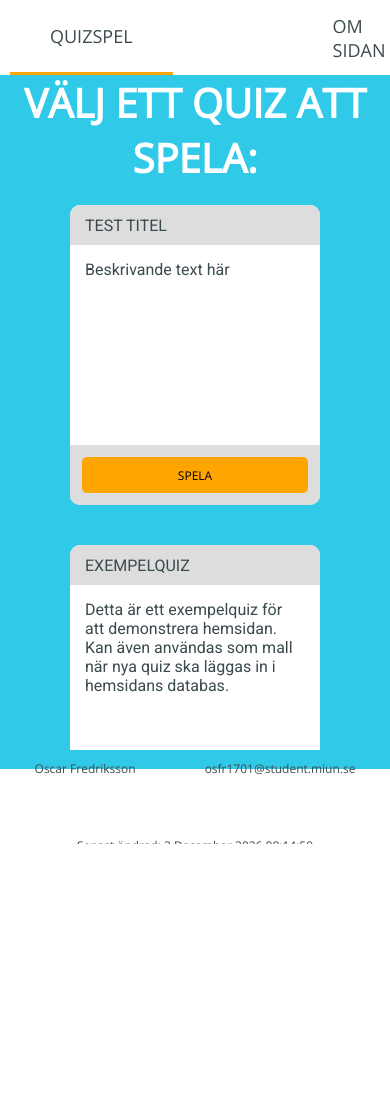
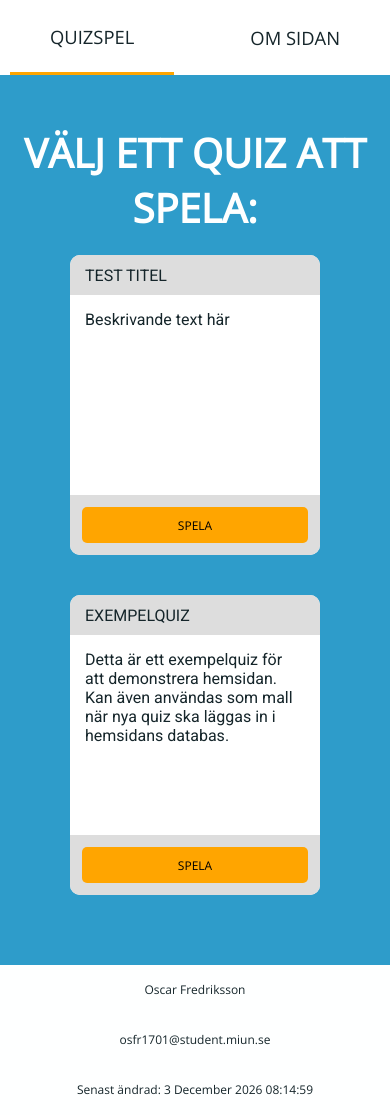
Before and after one commit to OscarFredriksson/DT100G, a PHP site: page / in a window 390 px wide. Before the commit the page ends 844 px from the top, so only its background shows below. Run offline with PHP 8.4, Linux system fonts and the light colour scheme; data comes from the database, SQL or seed files in the repository; both versions use the stored data as it was after the commit; some web fonts are replaced.

Commit message:
Mer städning + lite mobilanpassning

```diff
--- a/Projekt/css/style.css
+++ b/Projekt/css/style.css
@@ -1,9 +1,12 @@
 :root
 {
-    --light-blue-color: #30c9e8;
-    --middle-blue-color: #107896;
+    --light-blue-color: #2E9CCA; /*#30c9e8*/;
     --dark-blue-color: #3A4A4D;
-    --white-color: #FFFFFF; /*#F9FBFB;*/
+    --light-section-color: #FFFFFF;
+
+    --light-text-color: #FEFFFF;
+    --dark-text-color: #15252A;
+    --white-color: #FEFFFF; /*#F9FBFB;*/
     --accent-color: orange;
 
     --icon-gray-color: #777777;
@@ -23,21 +26,58 @@
 html, body
 {
     font-family: var(--main-font);
-    background-color: var(--light-blue-color);
     padding: 0;
     margin: 0;
     height: 100%;
+}
 
-    overflow-y: auto;
+h1
+{
+    margin: 0;
+    text-transform: uppercase;
+    font-size: 2.5em;
+    color: var(--light-text-color);
 }
+
+.button
+{
+    background-color: var(--light-section-color);
+    color: var(--dark-text-color);
+    text-transform: uppercase;
+    font-family: var(--main-font);
+    font-size: 1.25em;
+    border: none;
+    padding: 1em;
+    margin: 0.5em;
+    display: inline-block;
+    min-width: 175px;
+    border-radius: 10px;
+    text-align: center;
+    box-shadow: var(--box-shadow);
+    text-decoration: none;
+
+    transition: filter 0.2s;
+}
+
+.button:hover
+{
+    filter: brightness(90%);
+}
+
 .wrapper
 {
-    width: 100%;
-    height: 100%;
+    background-color: var(--light-blue-color);
+
+    min-height: 100vh;  /*Fyll alltid hela skärmen så footern hamnar längst ner*/
+
     display: flex;
     flex-direction: column;
-    justify-content: space-between;
 }
+
+
+/* ------------------
+        Header
+    ------------------ */
 
 header
 {
@@ -45,7 +85,7 @@
     padding: 0;
     display: flex;
     align-items: center;
-    background-color: var(--white-color);
+    background-color: var(--light-section-color);
     height: 75px;
     width: 100%;
     font-family: 'Roboto';
@@ -78,9 +118,9 @@
     padding-left: 40px;
     padding-right: 40px;
     text-transform: uppercase;
-    color: var(--dark-blue-color);
+    color: var(--dark-text-color);
     font-weight: 100;
-    font-size: 18px;
+    font-size: 1.15em;
     font-family: var(--main-font);
     text-decoration: none;
 }
@@ -91,15 +131,24 @@
     border-color: var(--accent-color);
 }
 
+
+/* ------------------
+        Footer
+    ------------------ */
+
 footer
 {
+    height: 50px;
+    line-height: 50px;
     margin: 0;
     padding: 0;
-    background-color: var(--white-color);
-    max-height: 75px;
-    display: inline-flex;
-    align-items: center;
-    width: 100%;
+    background-color: var(--light-text-color);
+}
+
+footer a, footer p
+{
+    text-decoration: none;
+    color: var(--dark-text-color);
 }
 
 footer ul
@@ -108,25 +157,26 @@
     margin: 0;
     padding: 0;
     display: flex;
-    flex-wrap: wrap;
     justify-content: space-around;
     list-style-type: none;
+
 }
 
 footer li
 {
-    padding: 30px;
-    color: var(--dark-blue-color);
+    color: var(--dark-text-color);
     font-family: var(--main-font);
-    font-size: 12px;
+    font-size: 0.75em;
 }
 
 .content
 {
+    flex-grow: 1;
+
     margin: 0;
     padding: 0;
-    margin-bottom: 5%;
-    min-height: 400px;
+    padding-top: 50px;
+    padding-bottom: 50px;
 
     width: 100%;
     overflow-x: auto;
@@ -134,45 +184,28 @@
     text-align: center;
 }
 
-.content::-webkit-scrollbar
-{
-    display: none;
-}
-
-.quiz-list
+.quiz-list  /*Lista med quiz-boxar på startsidan */
 {
     padding: 0;
     margin: 0;
-    /*margin-left: 40%;*/
+    margin-top: 40px;
     display: flex;
     list-style-type: none;
     justify-content: flex-start;
     align-items: center;
 }
 
-.quiz-list .add-icon
-{
-    font-size: 100px;
-    color: var(--white-color);
-    cursor: default;
-    margin: 50px;
-}
 
-.quiz-list .add-icon:hover
-{
-    color: gray;
-}
-
-            /* ------------------
-                Quizbox Style
-                ------------------ */
+/* ------------------
+        Quizbox
+    ------------------ */
 
 .quizbox
 {
     border-width: 1px;
     width: 250px;
     height: 300px;
-    background-color: var(--white-color);
+    background-color: var(--light-section-color);
     padding: 0;
     margin: 20px;
     display: flex;
@@ -198,7 +231,7 @@
 .quizbox p
 {
     font-family: 'Roboto';
-    color: var(--dark-blue-color);
+    color: var(--dark-text-color);
     margin: 15px;
 }
 
@@ -251,14 +284,18 @@
     margin: 12px;
 
     padding: 0;
-    font-size: 12px;
+    font-size: 0.75em;
 
     cursor: pointer;
 
     box-shadow: none;
 }
 
-.question
+/* ------------------
+        Quiz-sidan
+    ------------------ */
+
+.question   /*Wrapper för en fråga */
 {
     margin: auto;
     padding: 30px;
@@ -267,15 +304,6 @@
     justify-content: center;
     align-items: center;
     text-align: center;
-    /*background-color: var(--middle-blue-color);*/
-}
-
-h1
-{
-    margin: 0;
-    text-transform: uppercase;
-    font-size: 40px;
-    color: var(--white-color);
 }
 
 .alternatives
@@ -289,40 +317,68 @@
     width: 500px;
 }
 
-.button
+.correct
 {
-    background-color: var(--white-color);
-    color: var(--dark-blue-color);
-    text-transform: uppercase;
-    font-family: var(--main-font);
-    font-size: 18px;
-    border: none;
-    padding: 15px;
-    margin: 10px;
-    width: 175px;
-    border-radius: 10px;
-    text-align: center;
-    box-shadow: var(--box-shadow);
-    text-decoration: none;
+    color: var(--correct-color);
 }
 
-.button
+.wrong
 {
-    transition: filter 0.2s;
-}
-
-.button:hover
-{
-    filter: brightness(90%);
+    color: var(--wrong-color);
 }
 
 .alternative
 {
-    background: linear-gradient(to right, var(--clicked-answer-color) 50%, var(--white-color) 50%);
+    background: linear-gradient(to right, var(--clicked-answer-color) 50%, var(--light-section-color) 50%);
     background-size: 200% 100%;
     background-position: right bottom;
     transition: background .2s ease-out;
 }
+
+.bar
+{
+    width: 300px;
+    height: 20px;
+    border-radius: 5px;
+}
+
+.bar::-webkit-progress-bar
+{
+    background-color: var(--light-section-color);
+    border-radius: 5px;
+    height: 12px;
+    box-shadow: var(--box-shadow);
+}
+
+.bar::-webkit-progress-value
+{
+    background-color: var(--accent-color);
+    border-radius: 6px;
+    transition: width 1s ease-in-out;
+}
+
+.questions-left
+{
+    margin-top: 30px;
+    padding: 0;
+    text-align: center;
+
+}
+
+.questions-left p
+{
+    text-transform: uppercase;
+    font-size: 1em;
+    font-family: var(--main-font);
+    padding: 5px;
+    margin: 0;
+    color: var(--light-text-color);
+    border-radius: 6px;
+}
+
+/* ------------------
+        Resultat-sidan
+    ------------------ */
 
 .result .questions
 {
@@ -345,23 +401,13 @@
 {
     margin: auto;
     background-color: var(--accent-color);
-    color: var(--white-color);
+    color: var(--light-text-color);
 }
 
 .result .icon
 {
     margin-right: 10px;
     margin-left: -10%;
-}
-
-.correct
-{
-    color: var(--correct-color);
-}
-
-.wrong
-{
-    color: var(--wrong-color);
 }
 
 .popup
@@ -381,7 +427,7 @@
 /* Modal Content */
 .popup .box
 {
-    background-color: var(--white-color);
+    background-color: var(--light-section-color);
     border-radius: 15px;
     margin: auto;
     padding: 20px;
@@ -403,7 +449,7 @@
     color: var(--icon-gray-color);
     top: 0;
     right: 0;
-    font-size: 28px;
+    font-size: 2em;
     font-weight: bold;
 }
 
@@ -438,68 +484,57 @@
     align-items: center;
 }
 
-.bar
+.about
 {
-    width: 300px;
-    height: 20px;
-    border-radius: 5px;
-}
+    text-align: left;
+    margin: auto;
+    padding: 40px;
+    width: 50%;
+    border-radius: 10px;
 
-.bar::-webkit-progress-bar
-{
-    background-color: var(--white-color);
-    border-radius: 5px;
-    height: 12px;
+    background-color: var(--light-section-color);
+
+    list-style-type: none;
+
+    font-family: var(--main-font);
+
     box-shadow: var(--box-shadow);
 }
 
-.bar::-webkit-progress-value
+.about li
 {
-    background-color: var(--accent-color);
-    border-radius: 6px;
-    transition: width 1s ease-in-out;
-}
-
-.questions-left
-{
-    margin-top: 30px;
+    margin: 0;
     padding: 0;
-    text-align: center;
-
-}
-
-.questions-left p
-{
-    text-transform: uppercase;
-    font-size: 15px;
-    font-family: var(--main-font);
-    padding: 5px;
-    margin: 0;
-    color: var(--white-color);
-    border-radius: 6px;
+    color: var(--dark-text-color);
 }
 
 @media screen and (max-width: 1000px)
 {
+    header li:nth-of-type(2)
+    {
+        display: none;
+    }
+
     .quiz-list
     {
         flex-direction: column;
         margin: 0;
     }
 
-    .quiz-list .add-icon
+    footer
     {
-        font-size: 50px;
-        margin: 25px;
+        height: 150px;
     }
 
-    .create-quiz
+    footer ul
+    {
+        flex-direction: column;
+        justify-content: flex-start;
+        align-items: center;
+    }
+
+    .alternatives
     {
         width: 80%;
     }
-
-    .create-quiz .row
-    {
-        flex-direction: column;
-    }
 }
--- a/Projekt/play.php
+++ b/Projekt/play.php
@@ -23,7 +23,11 @@
 
     $builder->placeHeader();
 
+    $builder->placePageStart();
+
     $builder->create_play_page();
+
+    $builder->placePageEnd();
 
     $builder->placeFooter();
 ?>
--- a/Projekt/requires/builder.php
+++ b/Projekt/requires/builder.php
@@ -44,48 +44,51 @@
             echo '</ul></header>';
         }
 
-        function placePageStart()
+        public function placePageStart()
+        {
+            echo '<div class="content">';
+
+            switch($this->location)
+            {
+                case "index":   echo '<h1> Välj ett quiz att spela: </h1>';
+                                echo '<ul class="quiz-list">';
+                                break;
+                case "result":  echo '<div class="result">';
+                                echo '<h1> Resultat </h1>';
+                                echo '<div class="questions">';
+                                break;
+                case "about":   break;
+            }
+        }
+
+        public function placePageEnd()
         {
             switch($this->location)
             {
-                case "index":   echo '<div id="content" class="content">';
-                                echo '<h1> Välj ett quiz att spela: </h1>';
-                                echo '<ul class="quiz-list">';
-                                break;
-                case "result":  echo '<div id="content" class="content result">';
-                                echo '<h1> Resultat </h1>';
-                                echo '<div class="questions">';
-                                break;
-                case "about":
-            }
-        }
-
-        function placePageEnd()
-        {
-            switch($this->location)
-            {
-                case "index":   echo '</ul> </div>';
+                case "index":   echo '</ul>';
                                 break;
                 case "result":  echo '</div>';
                                 echo '<a href="index" class="button">Avsluta</a>';
                                 echo '</div>';
                                 break;
+                case "about":   break;
             }
 
+            echo '</div>';
         }
 
         function placeFooter()
         {
-            echo "<footer> <ul>
+            echo '<footer> <ul>
                     <li>Oscar Fredriksson</li>
-                    <li>osfr1701@student.miun.se</li>
-                    <li id='lastModified'>Senast ändrad: ";
+                    <li><a href="mailto:osfr1701@student.miun.se">osfr1701@student.miun.se</a></li>
+                    <li id="lastModified">Senast ändrad: ';
 
                     setlocale(LC_ALL, "sv_SE");
 
                     echo strftime("%e %B %Y %H:%M:%S", $this->get_last_modified());
 
-            echo "</li> </ul> </footer> </div>";
+            echo "</li> </ul> </footer></div>";
 
             $this->importScript();
 
@@ -94,7 +97,11 @@
 
         function importScript()
         {
-            echo'<script src="js/' . $this->location . '.js"></script>';
+            $script = 'js/' . $this->location . '.js';
+
+            if(!file_exists($script)) return;
+
+            echo'<script src="' . $script . '"></script>';
 
         }
 
```
Also changed, not shown: Projekt/about.php (+7 -2 lines), Projekt/requires/database/database.sql (+22 -0 lines).
